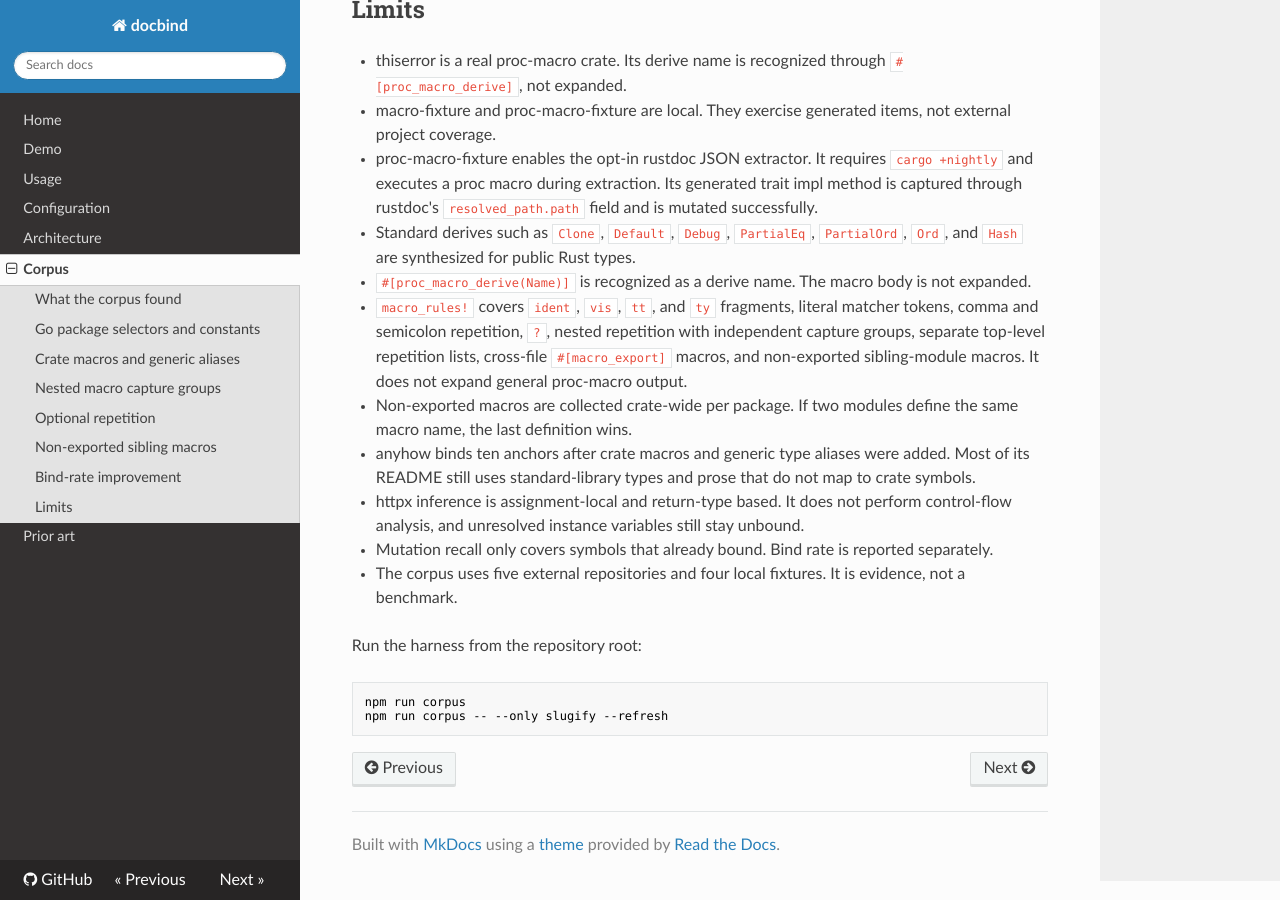
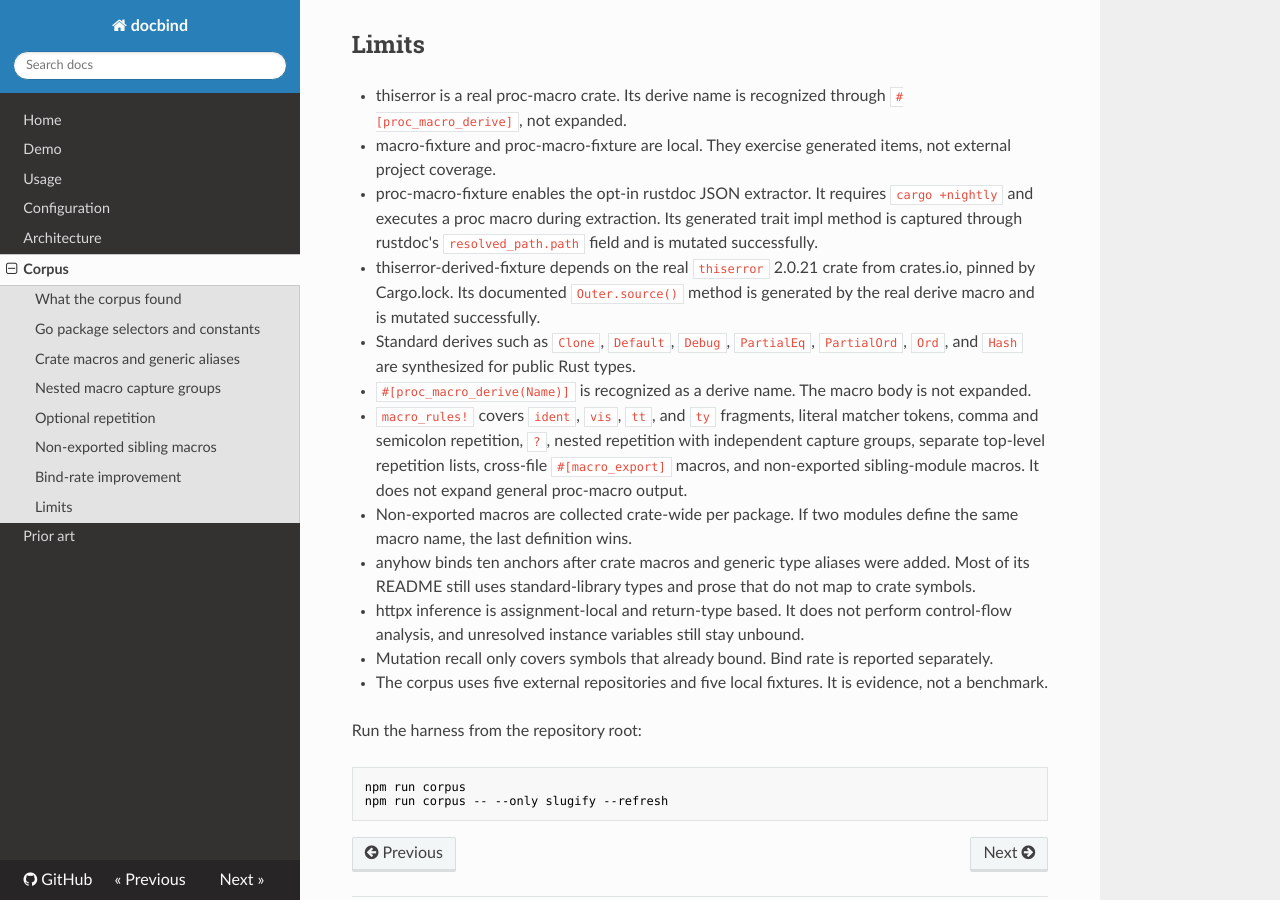
Before and after one commit to vindeckyy/docbind, an MkDocs documentation site: the page built from docs/corpus.md, in a window 1280 px wide and 900 px high, scrolled down 3966 px. Built offline with MkDocs 1.6.1, drawn with Linux system fonts in a browser that asks for light colours; nearby versions of some CDN libraries; some of the changed text lies outside the part shown.

Commit message:
Add real thiserror derived method fixture

```diff
--- a/docs/corpus.md
+++ b/docs/corpus.md
@@ -1,6 +1,6 @@
 # Corpus results
 
-`corpus/repos.json` pins five open-source repositories at exact commits and four local fixtures. The harness downloads each tree, writes a temporary `docbind.json`, runs `lock`, then measures three things:
+`corpus/repos.json` pins five open-source repositories at exact commits and five local fixtures. The harness downloads each tree, writes a temporary `docbind.json`, runs `lock`, then measures three things:
 
 - baseline findings on the unchanged tree
 - bind rate for the pinned docs
@@ -21,6 +21,7 @@ Latest snapshot: [corpus/report.json](https://github.com/vindeckyy/docbind/blob/
 | proc-macro-fixture (local) | Rust | 1 | 3 | 3 | 0 | 1 | 1 | 0 | 0 |
 | go-package-fixture (local) | Go | 1 | 33 | 33 | 0 | 23 | 23 | 0 | 0 |
 | go-cycle-fixture (local) | Go | 1 | 2 | 2 | 0 | 2 | 2 | 0 | 0 |
+| thiserror-derived-fixture (local) | Rust | 1 | 1 | 1 | 0 | 1 | 1 | 0 | 0 |
 
 Editing the first anchored doc line produced zero findings in all seven cases. The three-way diff correctly treated the sentence change as a new claim and re-bound it to unchanged code.
 
@@ -86,6 +87,7 @@ Python fences then gained local type inference. Source return annotations feed a
 - thiserror is a real proc-macro crate. Its derive name is recognized through `#[proc_macro_derive]`, not expanded.
 - macro-fixture and proc-macro-fixture are local. They exercise generated items, not external project coverage.
 - proc-macro-fixture enables the opt-in rustdoc JSON extractor. It requires `cargo +nightly` and executes a proc macro during extraction. Its generated trait impl method is captured through rustdoc's `resolved_path.path` field and is mutated successfully.
+- thiserror-derived-fixture depends on the real `thiserror` 2.0.21 crate from crates.io, pinned by Cargo.lock. Its documented `Outer.source()` method is generated by the real derive macro and is mutated successfully.
 - Standard derives such as `Clone`, `Default`, `Debug`, `PartialEq`, `PartialOrd`, `Ord`, and `Hash` are synthesized for public Rust types.
 - `#[proc_macro_derive(Name)]` is recognized as a derive name. The macro body is not expanded.
 - `macro_rules!` covers `ident`, `vis`, `tt`, and `ty` fragments, literal matcher tokens, comma and semicolon repetition, `?`, nested repetition with independent capture groups, separate top-level repetition lists, cross-file `#[macro_export]` macros, and non-exported sibling-module macros. It does not expand general proc-macro output.
@@ -93,7 +95,7 @@ Python fences then gained local type inference. Source return annotations feed a
 - anyhow binds ten anchors after crate macros and generic type aliases were added. Most of its README still uses standard-library types and prose that do not map to crate symbols.
 - httpx inference is assignment-local and return-type based. It does not perform control-flow analysis, and unresolved instance variables still stay unbound.
 - Mutation recall only covers symbols that already bound. Bind rate is reported separately.
-- The corpus uses five external repositories and four local fixtures. It is evidence, not a benchmark.
+- The corpus uses five external repositories and five local fixtures. It is evidence, not a benchmark.
 
 Run the harness from the repository root:
 
--- a/package.json
+++ b/package.json
@@ -1,6 +1,6 @@
 {
   "name": "@vindeckyy/docbind",
-  "version": "0.1.33",
+  "version": "0.1.34",
   "description": "Static analysis for stale symbol references in markdown. Supports TypeScript, JavaScript, Python, Rust, and Go.",
   "type": "module",
   "bin": {
```
Also changed, not shown: CHANGELOG.md (+18 -0 lines), README.md (+2 -2 lines), corpus/fixtures/thiserror-derived/docs/api.md (added, +3 -0 lines), 9 other files.
